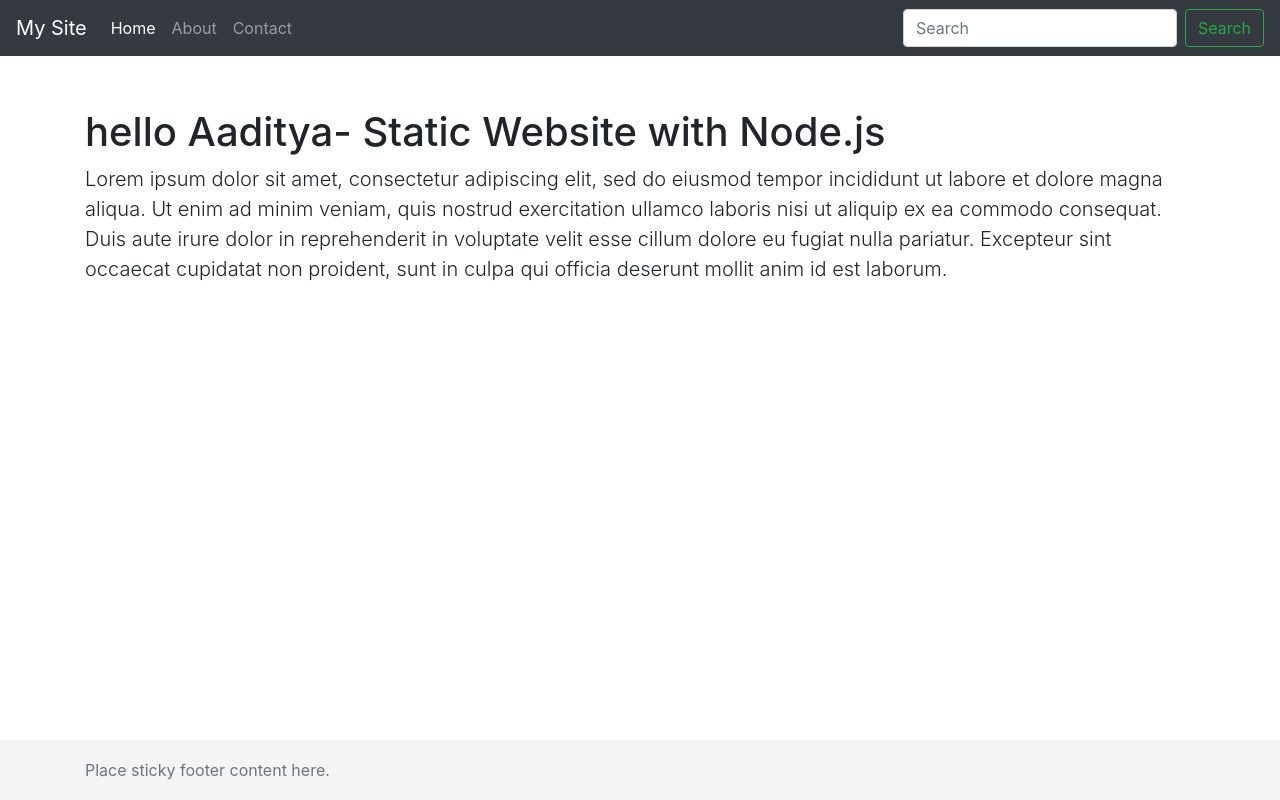
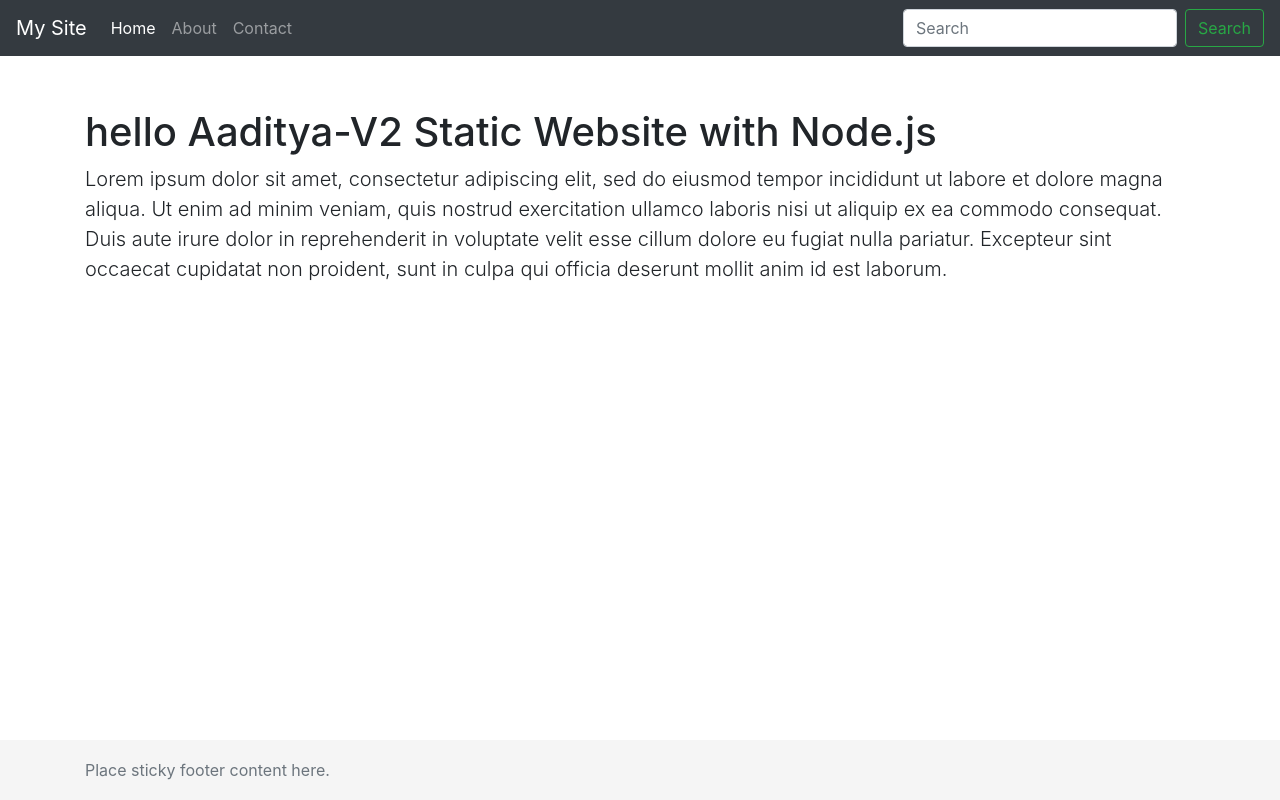
Before and after one commit to aadi308/nodejs-test-app-aws-docker, a website: page public/index.html in a window 1280 px wide. Drawn offline with nearby package versions, Linux system fonts and the light colour scheme.

Commit message:
edit html

```diff
--- a/public/index.html
+++ b/public/index.html
@@ -42,7 +42,7 @@
 
     <!-- Begin page content -->
     <main role="main" class="container">
-    <h1 class="mt-5">hello Aaditya- Static Website with Node.js</h1>
+    <h1 class="mt-5">hello Aaditya-V2 Static Website with Node.js</h1>
     <p class="lead">Lorem ipsum dolor sit amet, consectetur adipiscing elit, sed do eiusmod tempor incididunt ut labore et dolore magna aliqua. Ut enim ad minim veniam, quis nostrud exercitation ullamco laboris nisi ut aliquip ex ea commodo consequat. Duis aute irure dolor in reprehenderit in voluptate velit esse cillum dolore eu fugiat nulla pariatur. Excepteur sint occaecat cupidatat non proident, sunt in culpa qui officia deserunt mollit anim id est laborum.</p>
     </main>
 
```
